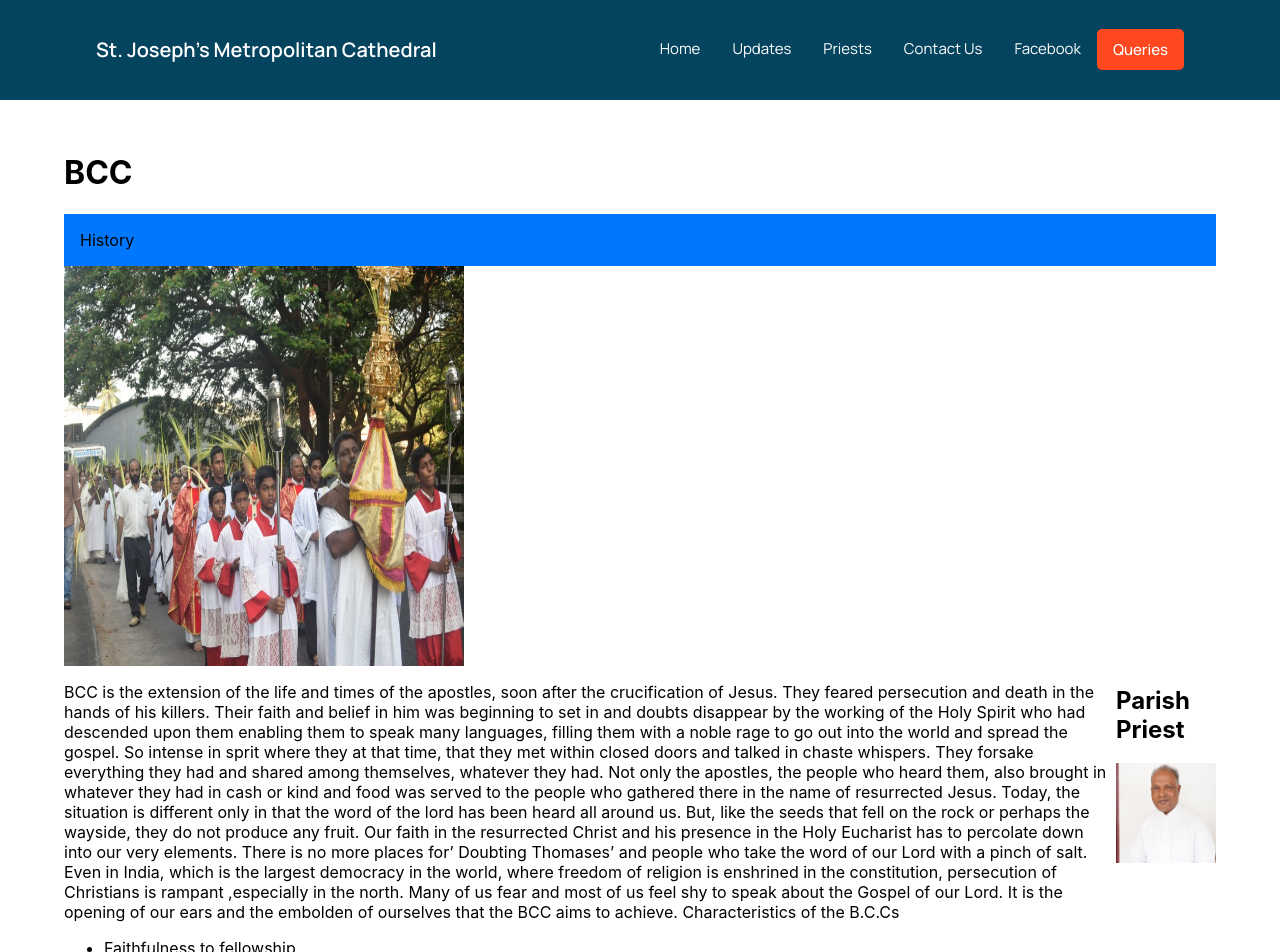
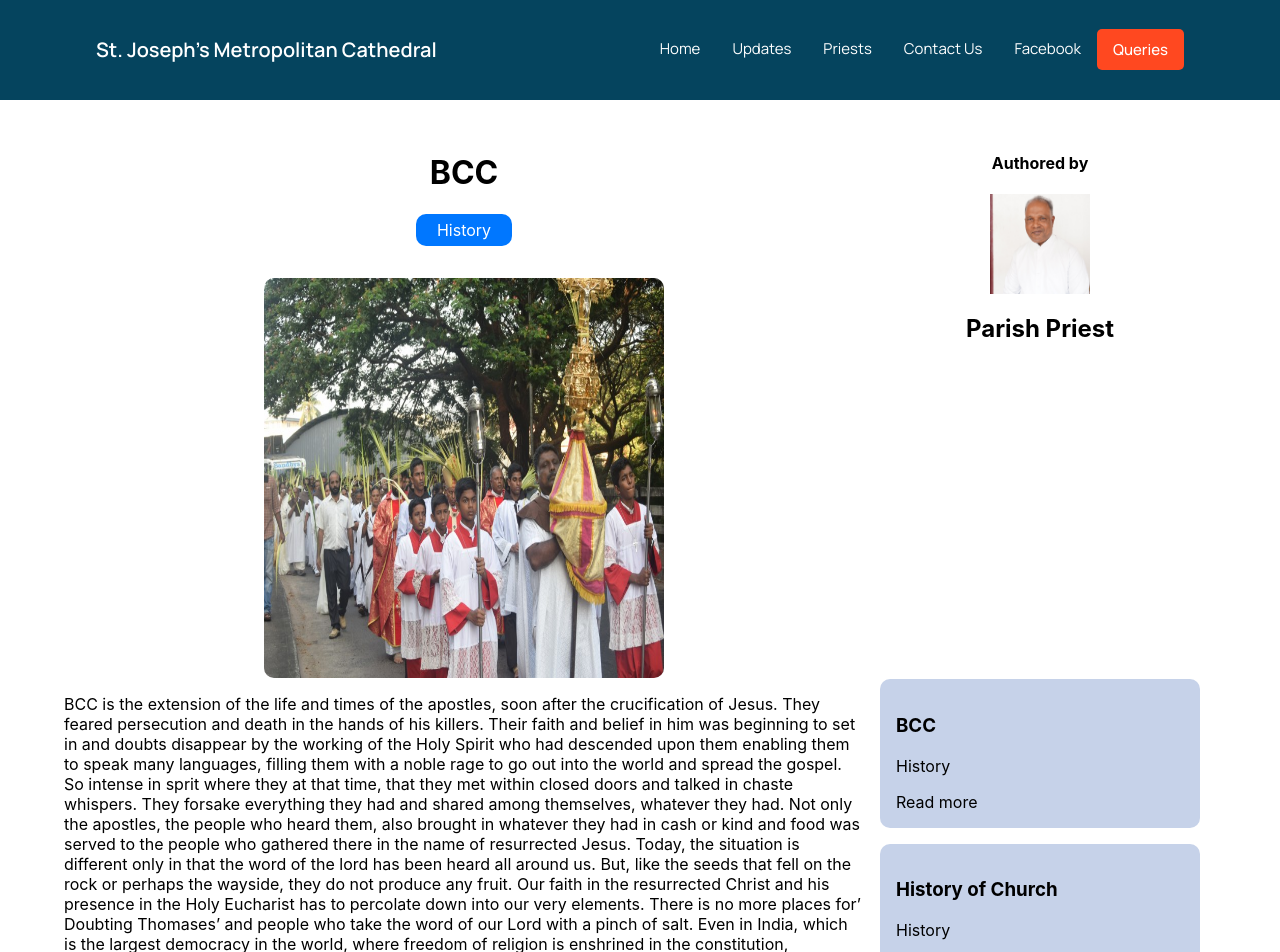
Before and after one commit to St-Joseph-Cathedral-Palayam/OfficialWebsite, a Next.js app: page /posts/1 in a window 1280 px wide. Shown: the top 952 px of the page. Built offline with nearby package versions, Linux system fonts and the light colour scheme.

Commit message:
fix: added changes

```diff
--- a/components/NewsCard.js
+++ b/components/NewsCard.js
@@ -1,11 +1,11 @@
 import Image from 'next/image';
 import Link from 'next/link';
-import React from 'react'
+import React from 'react';
 import styles from '../styles/Updates.module.css';
 
-const NewsCard = ({ title, body, image, id }) => {
+const NewsCard = ({ title, body, image, id, mini }) => {
     return (
-        <div className={styles.stjoseph_updates_cards}>
+        <div mini className={styles.stjoseph_updates_cards}>
             <div className={styles.stjoseph_updates_title}>
                 <h3>{title}</h3>
                 <p>{body}</p>
@@ -21,4 +21,20 @@ const NewsCard = ({ title, body, image, id }) => {
     )
 }
 
-export default  NewsCard;
+export default NewsCard;
+
+
+export const MiniNewsCard = ({ title, body, id}) => {
+    return (
+        <div className={styles.stjoseph_updates_minicards}>
+            <div className={styles.stjoseph_updates_title}>
+                <h3>{title}</h3>
+                <p>{body}</p>
+                <Link href={`/posts/${id}`}>
+                Read more
+                </Link>
+            </div>
+        </div>
+
+    )
+}
--- a/components/Updates.js
+++ b/components/Updates.js
@@ -28,7 +28,6 @@ export const getStaticProps = async () => {
   }
 
 const Updates = ({ data }) => {
-    console.log(data)
     return (
         <div className={styles.stjoseph_updates_container}>
             <div className={styles.stjoseph_updates_news}>
--- a/pages/posts/[id].js
+++ b/pages/posts/[id].js
@@ -3,9 +3,10 @@ import styles from '../../styles/Posts.module.css';
 import Image from 'next/image'
 import { blogList } from '../../config/data';
 import ReactMarkdown from "react-markdown";
+import { MiniNewsCard } from "../../components/NewsCard";
 
 export const getStaticPaths = async () => {
-    const paths = blogList.map(e => ({ params: {id: e.id.toString()}}))
+    const paths = blogList.map(e => ({ params: { id: e.id.toString() } }))
     return {
         paths,
         fallback: false
@@ -17,30 +18,38 @@ export const getStaticProps = async (context) => {
     let data;
     blogList.map(e => (e.id == id) ? data = e : {});
     return {
-        props: {post: data}
+        props: { post: data }
     }
 }
 
-export default function PostPage({post}) {
+export default function PostPage({ post }) {
     const router = useRouter();
     const id = router.query.id;
-    return(
+    return (
         <div className={styles.post_container}>
-            <div className={styles.post_banner}>
-                <h1>{post.title}</h1>
-                <span className={styles.post_tag}>{post.category}</span>
-                <Image src={post.cover} alt="cover" width="400" height="400"/>
-            </div>
             <div className={styles.post_wrapper}>
                 <div className={styles.post_middlewrapper}>
-                    <ReactMarkdown>
-                        {post.description}
-                    </ReactMarkdown>
+                    <div className={styles.post_banner}>
+                        <h1>{post.title}</h1>
+                        <div className={styles.post_tag}>{post.category}</div>
+                        <Image src={post.cover} alt="cover" width="400" height="400" />
+                    </div>
+                    <div className={styles.post_description}>
+                        <ReactMarkdown>
+                            {post.description}
+                        </ReactMarkdown>
+                    </div>
                     {/* <p>{post.description}</p> */}
                 </div>
                 <div className={styles.post_rightwrapper}>
+                    <h4>Authored by</h4>
+                    <Image src={post.authorAvatar} alt='authorAvatar' width="100" height="100" />
                     <h2>{post.authorName}</h2>
-                    <Image src = {post.authorAvatar} alt='authorAvatar' width="100" height="100"/>
+                    <div className={styles.post_updates}>
+                        {blogList.map(e => (e.category === 'History') &&
+                            <MiniNewsCard title={e.title} body={e.category} id={e.id} />
+                        )}
+                    </div>
                 </div>
             </div>
 
--- a/styles/Posts.module.css
+++ b/styles/Posts.module.css
@@ -16,16 +16,67 @@
     display: flex;
     flex-direction: column;
     justify-content: center;
-    align-items: left;
+    align-items: center;
+}
+
+.post_banner img{
+    border-radius: 10px;
 }
 
 .post_tag{
     background-color: rgb(0, 119, 255);
-    padding: 1rem;
+    padding: 0.4rem;
+    color: white;
+    border-radius: 10px;
+    display: flex;
+    justify-content: center;
+    align-items: center;
+    width: 6rem;
+    margin-bottom: 2rem;
+}
+
+.post_middlewrapper{
+    display: flex;
+    flex: 3;
+    flex-direction: column;
+    align-items: center;
+    /* justify-content: center; */
 }
 
 .post_leftwrapper{
     display: flex;
+    flex: 1;
     align-items: center;
     justify-content: center;
 }
+
+.post_rightwrapper{
+    display: flex;
+    flex-direction: column;
+    align-items: center;
+}
+
+.post_updates{
+    margin-top: 300px;
+}
+
+@media screen and (max-width: 700px)  {
+    .post_container{
+        padding: 0;
+    }
+    .post_rightwrapper{
+        display: none;
+    }
+    .post_middlewrapper{
+        flex: 1;
+    }
+    .post_banner img{
+        width: 280px;
+        height: 280px;
+    }
+    .post_description{
+        padding: 1.4rem;
+        text-align: justify;
+
+    }
+}
--- a/styles/Updates.module.css
+++ b/styles/Updates.module.css
@@ -15,6 +15,22 @@
     display: flex;
     justify-content: space-between;
 }
+
+.stjoseph_updates_minicards{
+    width: 20rem;
+    margin: 1rem 1rem;
+    padding: 1rem 1rem;
+    background-color: rgb(198, 210, 233);;
+    border-radius: 10px;
+    transition: 0.5s;
+    cursor: pointer;
+}
+
+.stjoseph_updates_minicards:hover{
+    box-shadow: 6px 3px 23px -8px rgba(0,0,0,0.6);
+
+}
+
 .stjoseph_updates_cards:hover{
     box-shadow: 6px 3px 23px -8px rgba(0,0,0,0.6);
 }
```
